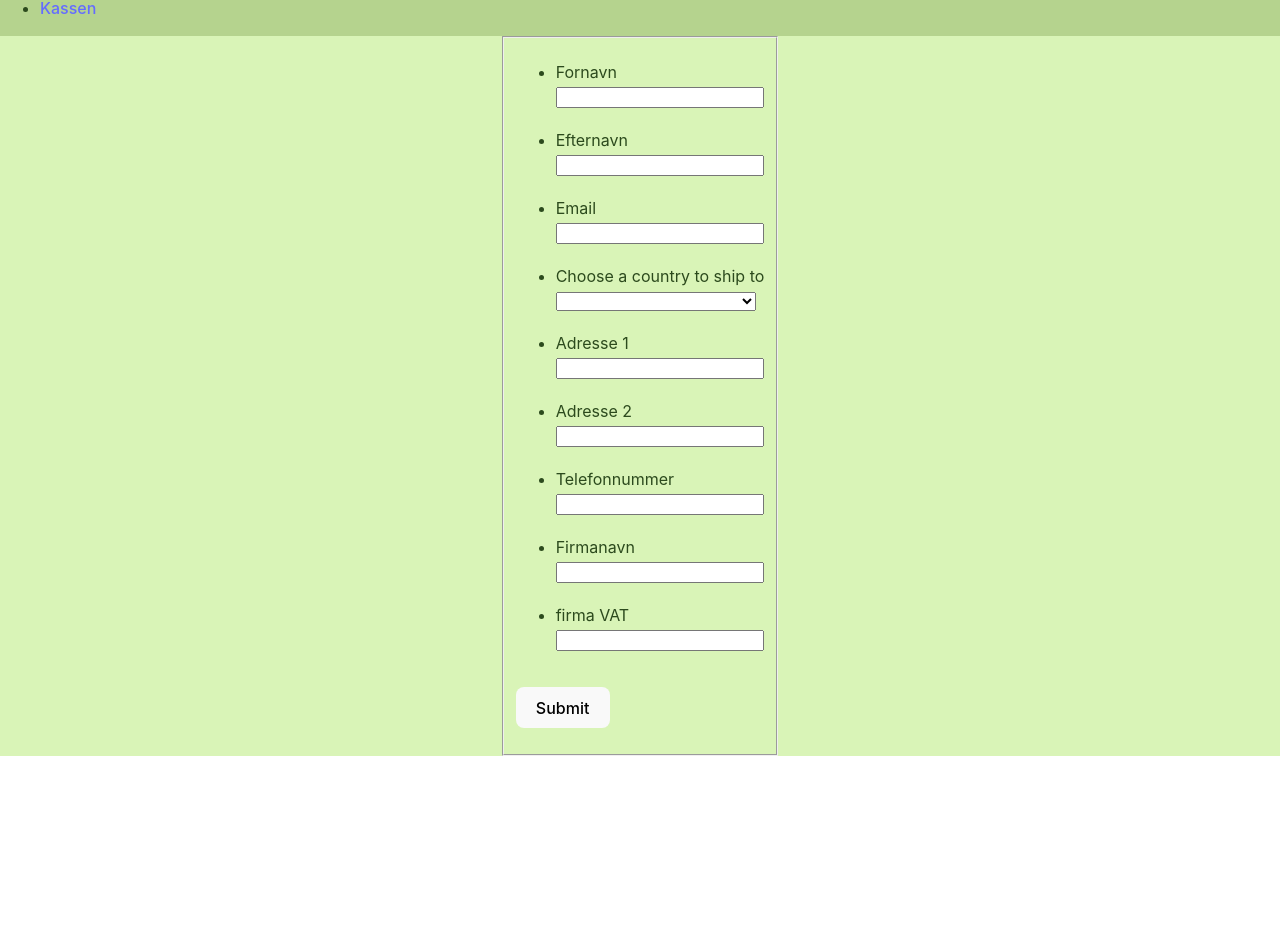
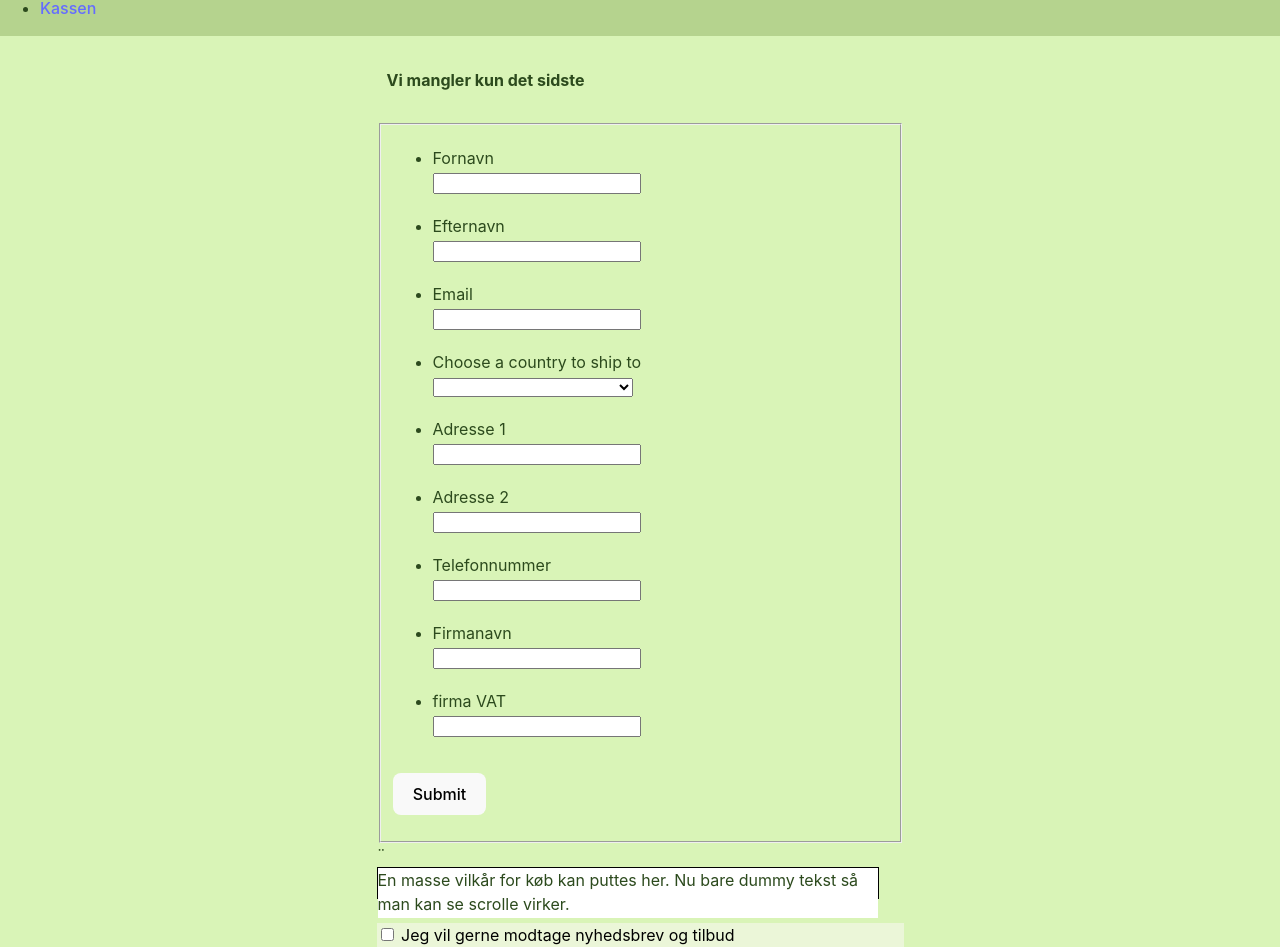
Before and after one commit to Thodberg/Gruppe6-frontEnd, a React (Vite) app: page /kassen in a window 1280 px wide. Shown: the part 140-1087 px from the top of the page. Before the commit the page ends 896 px from the top, so only its background shows below. Built offline with nearby package versions, Linux system fonts and the light colour scheme.

Commit message:
mere leveringsside

```diff
--- a/src/pages/DeliveryInformation.tsx
+++ b/src/pages/DeliveryInformation.tsx
@@ -2,12 +2,33 @@
 
 import { AddressForms } from "../components/AdressForms"
 
-
 export const DeliveryInformation = () => {
 
     return (
-        <>
-            <AddressForms />
-        </>
+        <div>
+            <h4>
+                Vi mangler kun det sidste
+            </h4>
+
+            <div>
+                <AddressForms />
+            </div>¨
+            <br />
+            <div id='dialog-window'>
+                <div id='scrollable-content'>
+                    En masse vilkår for køb kan puttes her. Nu bare dummy tekst så man kan se scrolle virker.
+                    <p>Lorem ipsum dolor sit amet consectetur, adipisicing elit. Voluptatum, earum facere. Eum deserunt esse necessitatibus ipsum doloremque quos expedita odit porro quisquam veritatis deleniti veniam, omnis voluptate repellat ipsam explicabo.</p>
+                    <label>
+                        <input type="checkbox" id="terms" name="terms" /> Jeg accepterer vilkår
+                    </label>
+                </div>
+            </div>
+            <br />
+            <div className='theme-c'>
+                <label>
+                    <input type="checkbox" id="terms" name="terms" /> Jeg vil gerne modtage nyhedsbrev og tilbud
+                </label>
+            </div>
+        </div>
     )
 }
```
